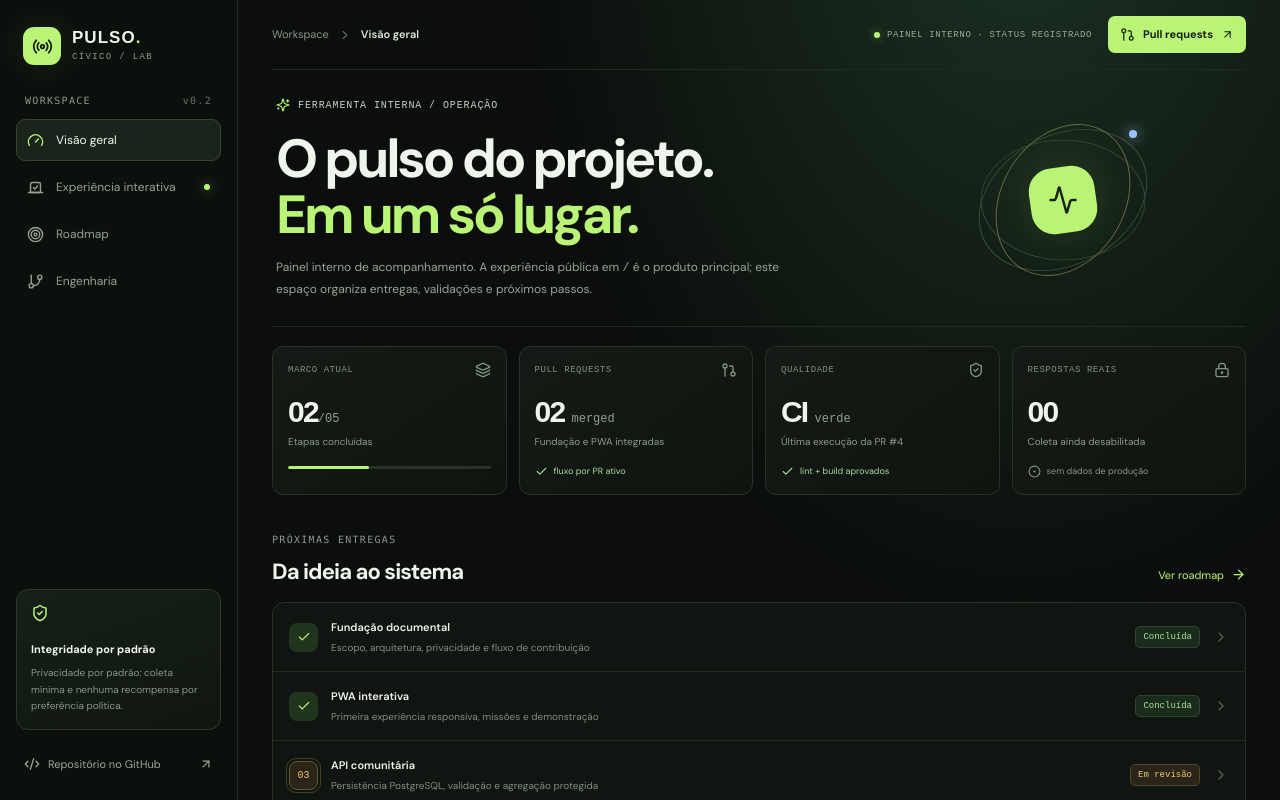
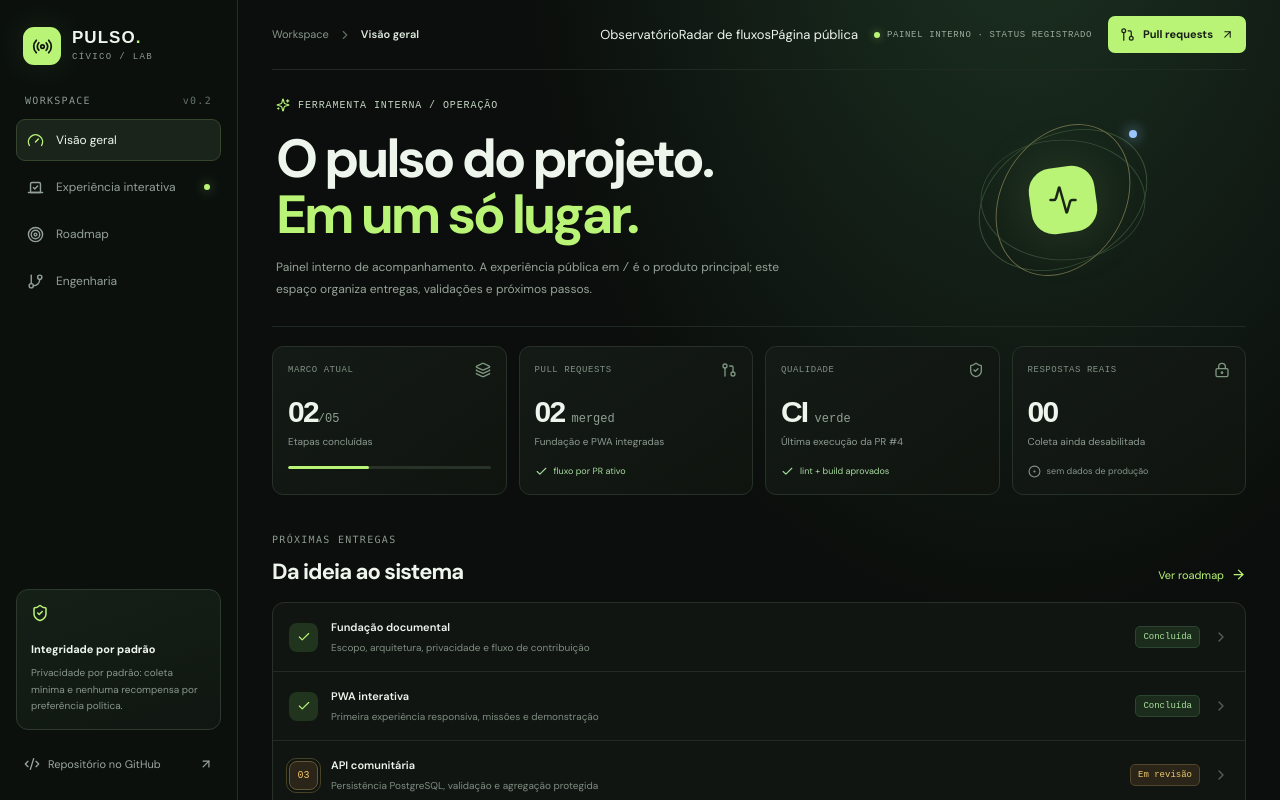
Before and after one commit to SH1W4/pulso-civico, a Next.js app: page /control-center in a window 1280 px wide. Shown: the top 800 px of the page. Built offline with nearby package versions, Linux system fonts and the light colour scheme.

Commit message:
Add shared product navigation to control center

```diff
--- a/app/control-center/page.tsx
+++ b/app/control-center/page.tsx
@@ -96,7 +96,7 @@ export default function ControlCenterPage() {
       <section className={styles.main}>
         <header className={styles.topbar}>
           <div className={styles.breadcrumb}><span>Workspace</span><ChevronRight size={14} /><strong>{sectionLabel}</strong></div>
-          <div className={styles.topActions}><span className={styles.systemState}><i /> PAINEL INTERNO · STATUS REGISTRADO</span><a href="https://github.com/SH1W4/pulso-civico/pulls" target="_blank" rel="noreferrer" aria-label="Abrir pull requests no GitHub" className={styles.topButton}><GitPullRequest size={15} /> Pull requests <ArrowUpRight size={13} /></a></div>
+          <div className={styles.topActions}><nav className={styles.productNav} aria-label="Navegação do produto"><Link href="/observatory">Observatório</Link><Link href="/radar-fluxos">Radar de fluxos</Link><Link href="/">Página pública</Link></nav><span className={styles.systemState}><i /> PAINEL INTERNO · STATUS REGISTRADO</span><a href="https://github.com/SH1W4/pulso-civico/pulls" target="_blank" rel="noreferrer" aria-label="Abrir pull requests no GitHub" className={styles.topButton}><GitPullRequest size={15} /> Pull requests <ArrowUpRight size={13} /></a></div>
         </header>
 
         {section === "overview" && (
```
